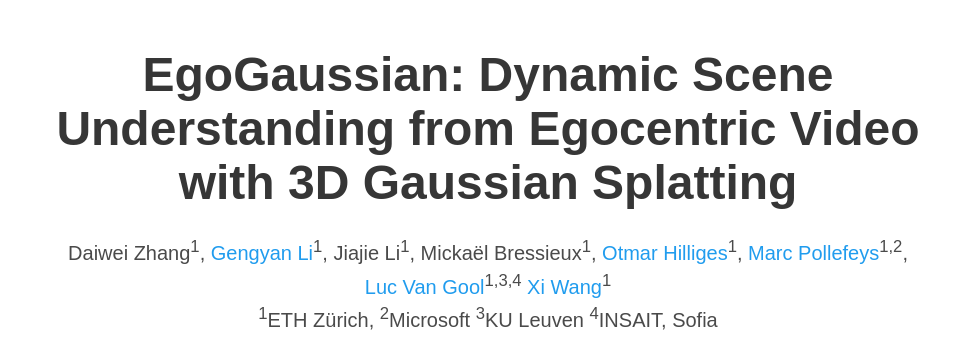
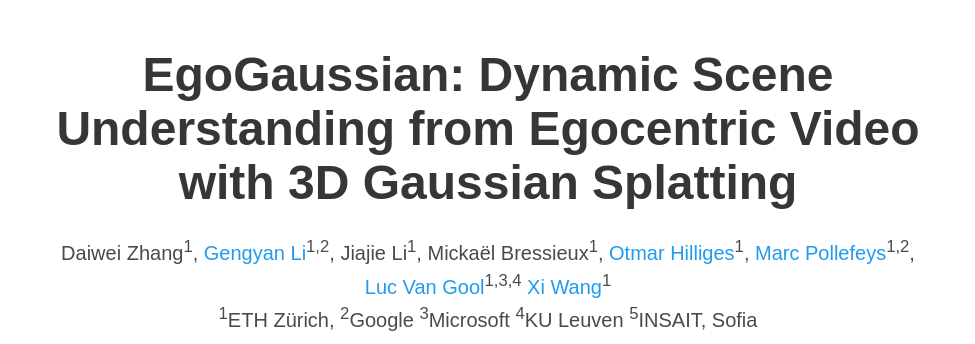
Before and after one commit to zdwww/egogs.github.io, a plain HTML site: page index.html in a window 1280 px wide. Shown: the top 344 px of the page, without its empty margins (152-1127 px from the left). Drawn offline with nearby package versions, Linux system fonts and the light colour scheme; some icons are missing; a web font is replaced by a local one.

Commit message:
Updated affiliation, fixed title video

```diff
--- a/index.html
+++ b/index.html
@@ -52,7 +52,7 @@
             <span class="author-block">
               Daiwei Zhang<sup>1</sup>,</span>
             <span class="author-block">
-              <a href="https://ait.ethz.ch/people/lig">Gengyan Li</a><sup>1</sup>,</span>
+              <a href="https://ait.ethz.ch/people/lig">Gengyan Li</a><sup>1,2</sup>,</span>
             <span class="author-block">
               Jiajie Li<sup>1</sup>,
             </span>
@@ -75,9 +75,10 @@
 
           <div class="is-size-5 publication-authors">
             <span class="author-block"><sup>1</sup>ETH Zürich,</span>
-            <span class="author-block"><sup>2</sup>Microsoft</span>
-            <span class="author-block"><sup>3</sup>KU Leuven</span>
-            <span class="author-block"><sup>4</sup>INSAIT, Sofia</span>
+            <span class="author-block"><sup>2</sup>Google</span>
+            <span class="author-block"><sup>3</sup>Microsoft</span>
+            <span class="author-block"><sup>4</sup>KU Leuven</span>
+            <span class="author-block"><sup>5</sup>INSAIT, Sofia</span>
           </div>
 
           <div class="column has-text-centered">
```
Also changed, not shown: 4 other files.
